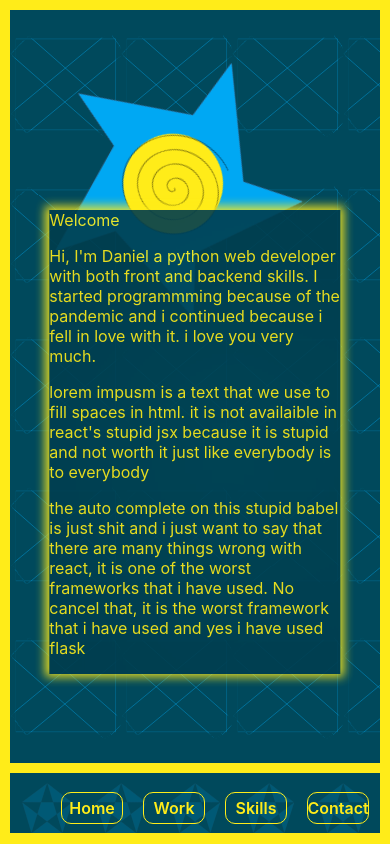
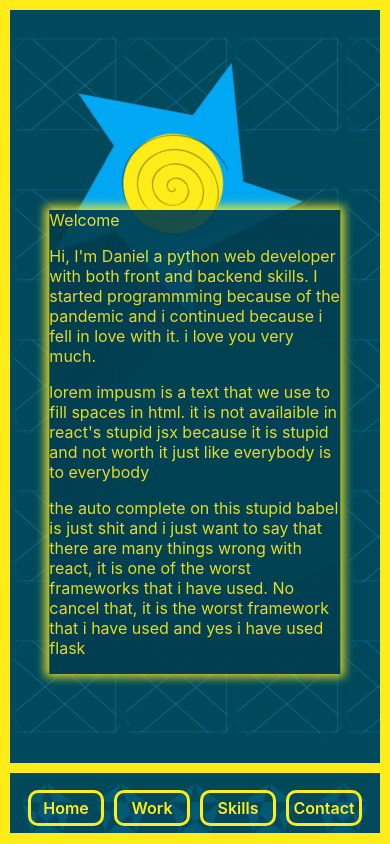
Before and after one commit to ONOWONI/personal-website, a React (Create React App) app: page / in a window 390 px wide. Built offline with nearby package versions, Linux system fonts and the light colour scheme.

Commit message:
ulmost finished

```diff
--- a/src/App.css
+++ b/src/App.css
@@ -26,6 +26,7 @@
 .footer-ul {
     list-style: none;
     display: flex;
+    padding: 0;
     background-image: url("./img/star2.svg");
     background-repeat: repeat;
     background-size: 15% 100%;
@@ -417,14 +418,16 @@
         justify-content: center;
         align-items: center;
         height: 100%;
+        padding: 0;
         margin: 0;
     }
     .footer-ul li {
-        padding: 0 10px;
+        padding: 0 15px;
         width: 40px;
-        border:1px solid var(--text-colour);
+        border:3px solid var(--text-colour);
         border-radius: 10px;
         font-size: 1rem;
+        margin: 5px;
     }
 
     .background{
--- a/src/App.js
+++ b/src/App.js
@@ -23,8 +23,3 @@
 }
 
 export default App;
-
-
-// tasks to complete
-//// media queries
-// about you
```
